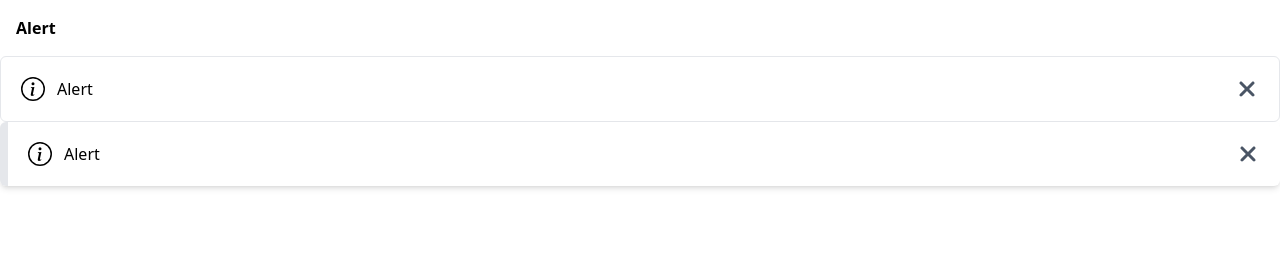
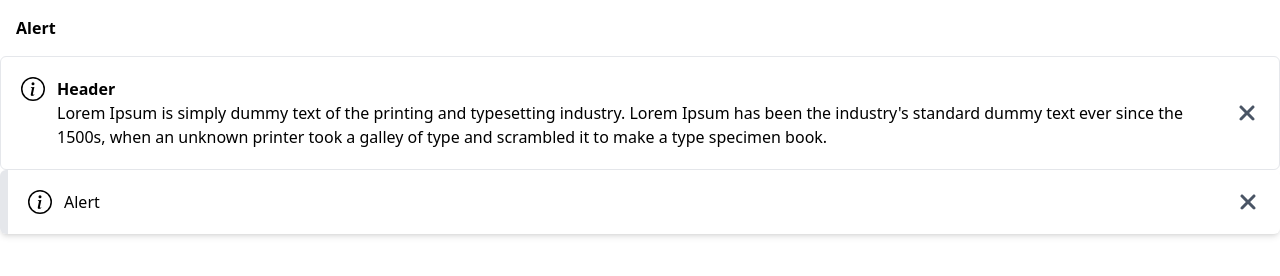
Before and after one commit to maciejg-git/litewind-alpine, a website with bundled scripts: page components/alert/alert.html in a window 1280 px wide. Built offline with nearby package versions, Linux system fonts and the light colour scheme.

Commit message:
update alert

```diff
--- a/components/alert/alert.html
+++ b/components/alert/alert.html
@@ -16,7 +16,7 @@
 
     <div
       x-data="alert"
-      class="flex items-center rounded-md border p-5"
+      class="flex items-start rounded-md border p-5"
       class-info="text-text-700 dark:text-info-200 bg-info-200/20 dark:bg-info-500/50 border-info-400 dark:border-info-500"
       class-warn="text-text-700 dark:text-warn-200 bg-warn-400/20 dark:bg-warn-500/50 border-warn-400 dark:border-warn-500"
       class-danger="text-text-700 dark:text-danger-200 bg-danger-300/20 dark:bg-danger-500/50 border-danger-400 dark:border-danger-500"
@@ -37,7 +37,15 @@
           />
         </svg>
       </div>
-      <div>Alert</div>
+      <div>
+        <div class="font-semibold">Header</div>
+        <div>
+          Lorem Ipsum is simply dummy text of the printing and typesetting
+          industry. Lorem Ipsum has been the industry's standard dummy text
+          ever since the 1500s, when an unknown printer took a galley of
+          type and scrambled it to make a type specimen book.
+        </div>
+      </div>
       <button x-bind="closeButton" class="ml-auto">
         <svg
           xmlns="http://www.w3.org/2000/svg"
```
